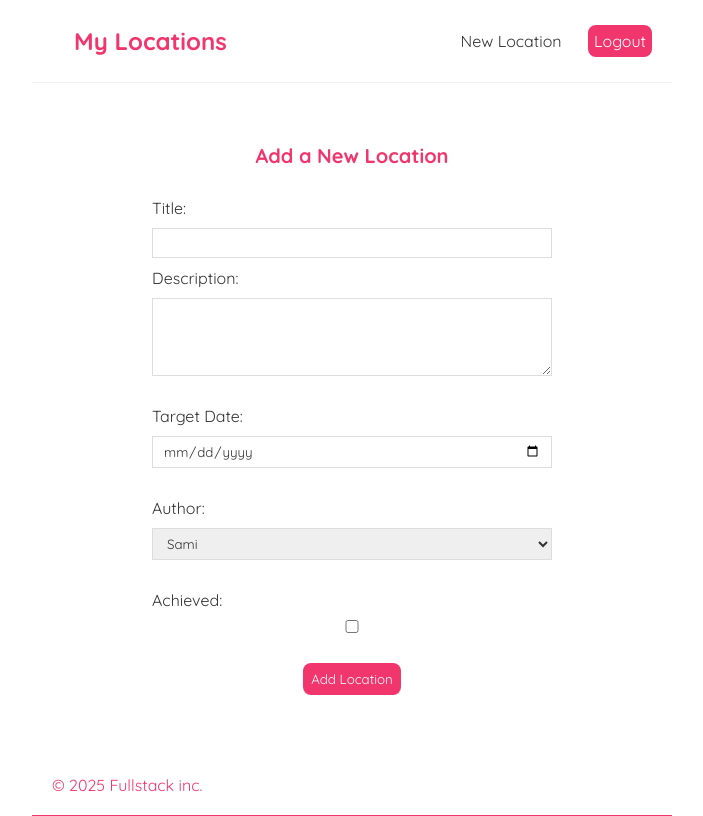
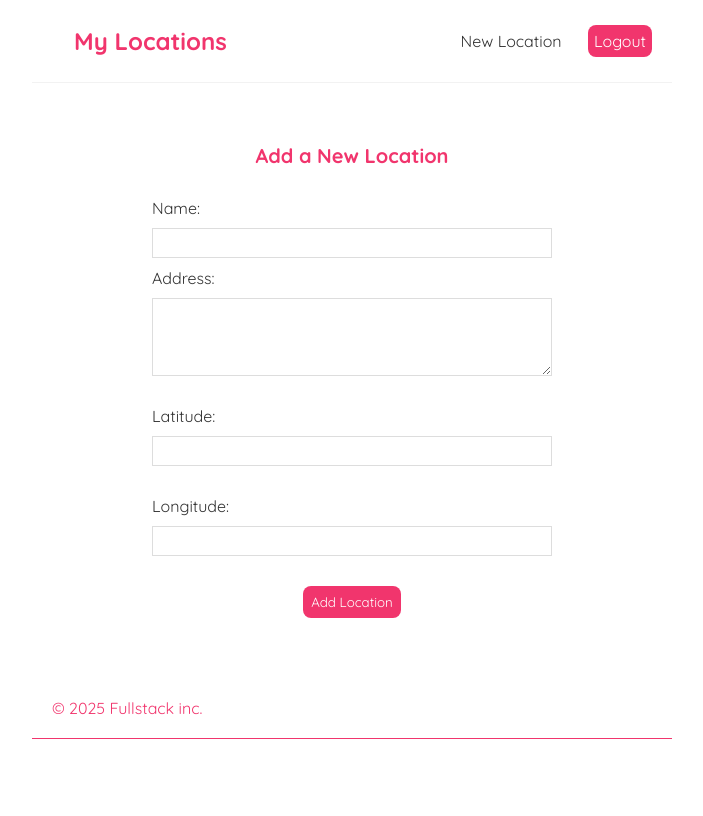
Before and after one commit to Satnamk/exam, a Node server app: page /addlocation in a window 1280 px wide. Shown: the whole page, without its empty margins (288-991 px from the left). After the commit the page ends 739 px from the top, so only its background shows below. Run offline with Node 20, Linux system fonts and the light colour scheme; the visitor is signed in with stand-in values (Sample User, id 1); some libraries are stand-ins or nearby versions.

Commit message:
Frontend

```diff
--- a/controllers/locationSSRController.js
+++ b/controllers/locationSSRController.js
@@ -40,11 +40,11 @@ const renderForm = (req, res) => {
 // Controller function to handle adding a new location (used for rendering and API)
 const addLocation = async (req, res) => {
   try {
-    const { title, description, targetDate } = req.body;
+    const { name, address, latitude, longitude } = req.body;
     const user_id = req.user._id;
     // Convert the achieved field to a Boolean
-    const achieved = req.body.achieved === "on";
-    const newLocation = new Location({ title, description, targetDate, achieved,user_id });
+    //const achieved = req.body.achieved === "on";
+    const newLocation = new Location({ name, address, latitude, longitude, user_id });
     await newLocation.save();
     // Redirect to the main page after successfully adding the location
     console.log("Location added successfully");
@@ -99,9 +99,9 @@ const updateLocation = async (req, res) => {
   try {
     const { id } = req.params;
     const user_id = req.user._id;
-    const achieved = req.body.achieved === "on";
-    const { title, description, targetDate } = req.body;
-    const updatedLocationData = { title, description, targetDate, achieved };
+    //const achieved = req.body.achieved === "on";
+    const { name, address, latitude, longitude } = req.body;
+    const updatedLocationData = { name, address, latitude, longitude };
 
     // Update the location with the new data
     const updatedLocation = await Location.findOneAndUpdate({ _id: id, user_id: user_id }, updatedLocationData, { new: true });
--- a/views/addlocation.ejs
+++ b/views/addlocation.ejs
@@ -11,30 +11,25 @@
       <div class="create">
         <h2>Add a New Location</h2>
         <form action="/addLocation" method="POST">
-          <label>Title:</label
-          ><input type="text" value="" id="title" name="title" required />
+          <label>Name:</label
+          ><input type="text" value="" id="name" name="name" required />
 
-          <label for="description">Description:</label>
+          <label for="address">Address:</label>
           <textarea
             value=""
-            id="description"
-            name="description"
+            id="address"
+            name="address"
             rows="4"
             required
           ></textarea
           ><br />
 
-          <label for="targetDate">Target Date:</label>
-          <input type="date" id="targetDate" name="targetDate" required /><br />
+          <label for="latitude">Latitude:</label>
+          <input type="number" id="latitude" name="latitude" required /><br />
 
-          <label>Author:</label>
-          <select>
-            <option value="sami">Sami</option>
-            <option value="rami">Rami</option></select
-          ><br />
+          <label for="longitude">Longitude:</label>
+          <input type="number" id="longitude" name="longitude" required /><br />
 
-          <label for="achieved">Achieved:</label>
-          <input type="checkbox" id="achieved" name="achieved" /><br />
 
           <button type="submit">Add Location</button>
         </form>
--- a/views/index.ejs
+++ b/views/index.ejs
@@ -2,7 +2,7 @@
 <% function renderLocation(location) { %>
 <div class="item-preview">
   <a href="/single-location/<%= location._id %>">
-    <h2>Title: <%= location.title %></h2>
+    <h2>Name: <%= location.name %></h2>
     <p>Written by Satnam</p>
   </a>
 </div>
```
Also changed, not shown: views/singlelocation.ejs (+7 -7 lines), views/updatelocation.ejs (+9 -13 lines).
